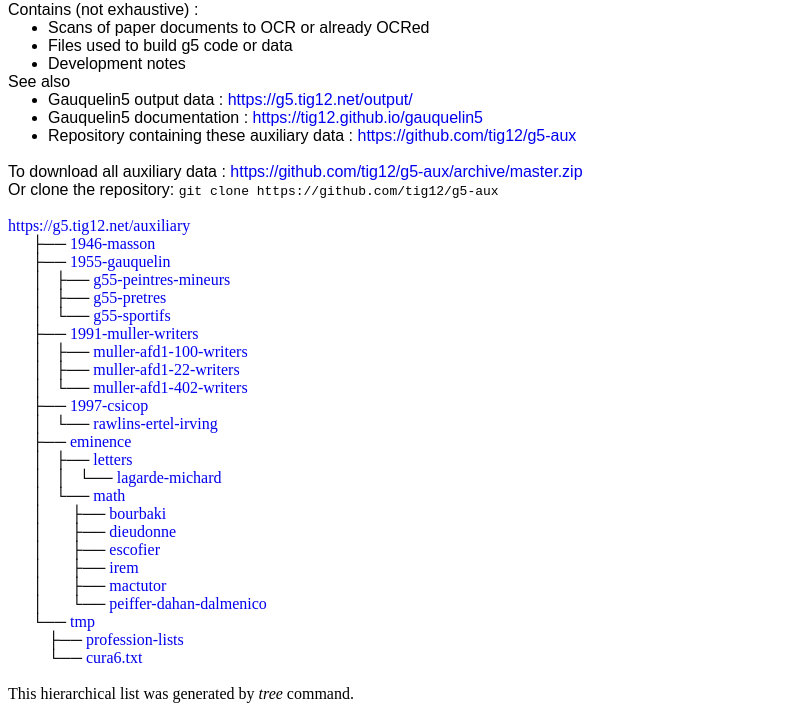
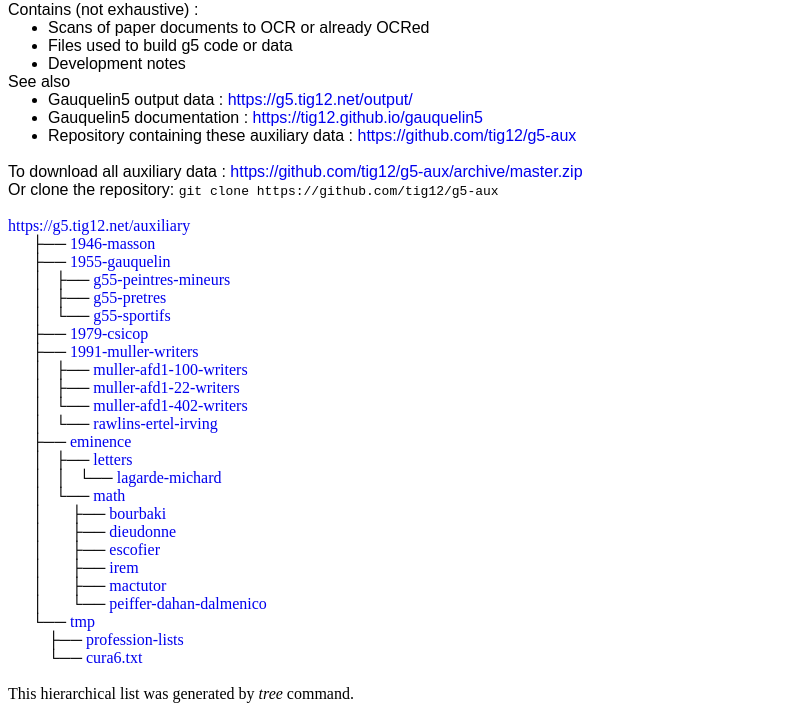
Before and after one commit to tig12/g5-aux, a plain HTML site: page index.html in a window 1280 px wide. Shown: the part 115-826 px from the top of the page, without its empty margins (0-788 px from the left). Drawn offline with Linux system fonts and the light colour scheme.

Commit message:
FIX typo 1997-csicop => 1979-csicop

```diff
--- a/index.html
+++ b/index.html
@@ -57,11 +57,11 @@
    &nbsp;&nbsp;&nbsp;│   ├── <a href="https://g5.tig12.net/auxiliary/1955-gauquelin/g55-peintres-mineurs/">g55-peintres-mineurs</a><br>
    &nbsp;&nbsp;&nbsp;│   ├── <a href="https://g5.tig12.net/auxiliary/1955-gauquelin/g55-pretres/">g55-pretres</a><br>
    &nbsp;&nbsp;&nbsp;│   └── <a href="https://g5.tig12.net/auxiliary/1955-gauquelin/g55-sportifs/">g55-sportifs</a><br>
+   &nbsp;&nbsp;&nbsp;├── <a href="https://g5.tig12.net/auxiliary/1979-csicop/">1979-csicop</a><br>
    &nbsp;&nbsp;&nbsp;├── <a href="https://g5.tig12.net/auxiliary/1991-muller-writers/">1991-muller-writers</a><br>
    &nbsp;&nbsp;&nbsp;│   ├── <a href="https://g5.tig12.net/auxiliary/1991-muller-writers/muller-afd1-100-writers/">muller-afd1-100-writers</a><br>
    &nbsp;&nbsp;&nbsp;│   ├── <a href="https://g5.tig12.net/auxiliary/1991-muller-writers/muller-afd1-22-writers/">muller-afd1-22-writers</a><br>
    &nbsp;&nbsp;&nbsp;│   └── <a href="https://g5.tig12.net/auxiliary/1991-muller-writers/muller-afd1-402-writers/">muller-afd1-402-writers</a><br>
-   &nbsp;&nbsp;&nbsp;├── <a href="https://g5.tig12.net/auxiliary/1997-csicop/">1997-csicop</a><br>
    &nbsp;&nbsp;&nbsp;│   └── <a href="https://g5.tig12.net/auxiliary/1997-csicop/rawlins-ertel-irving/">rawlins-ertel-irving</a><br>
    &nbsp;&nbsp;&nbsp;├── <a href="https://g5.tig12.net/auxiliary/eminence/">eminence</a><br>
    &nbsp;&nbsp;&nbsp;│   ├── <a href="https://g5.tig12.net/auxiliary/eminence/letters/">letters</a><br>
```
Also changed, not shown: 1979-csicop/rawlins-ertel-irving/CSI_FILE.TXT (renamed from 1997-csicop/rawlins-ertel-irving/CSI_FILE.TXT), 4 other files.
